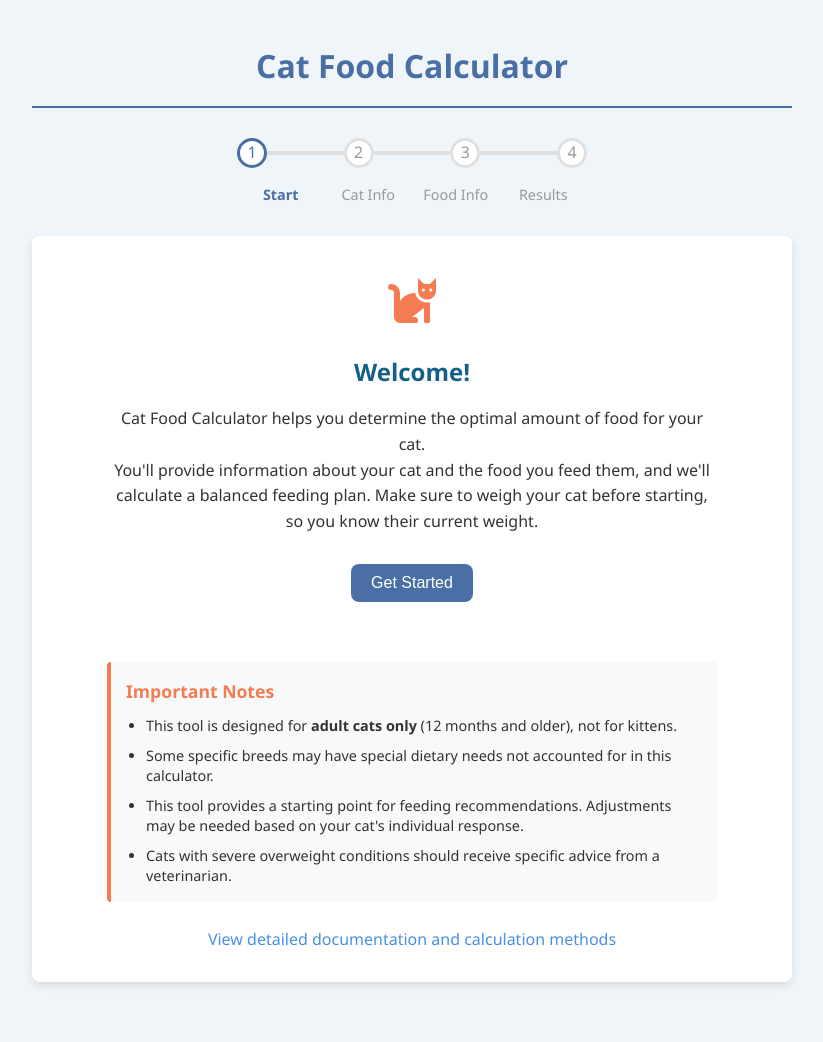
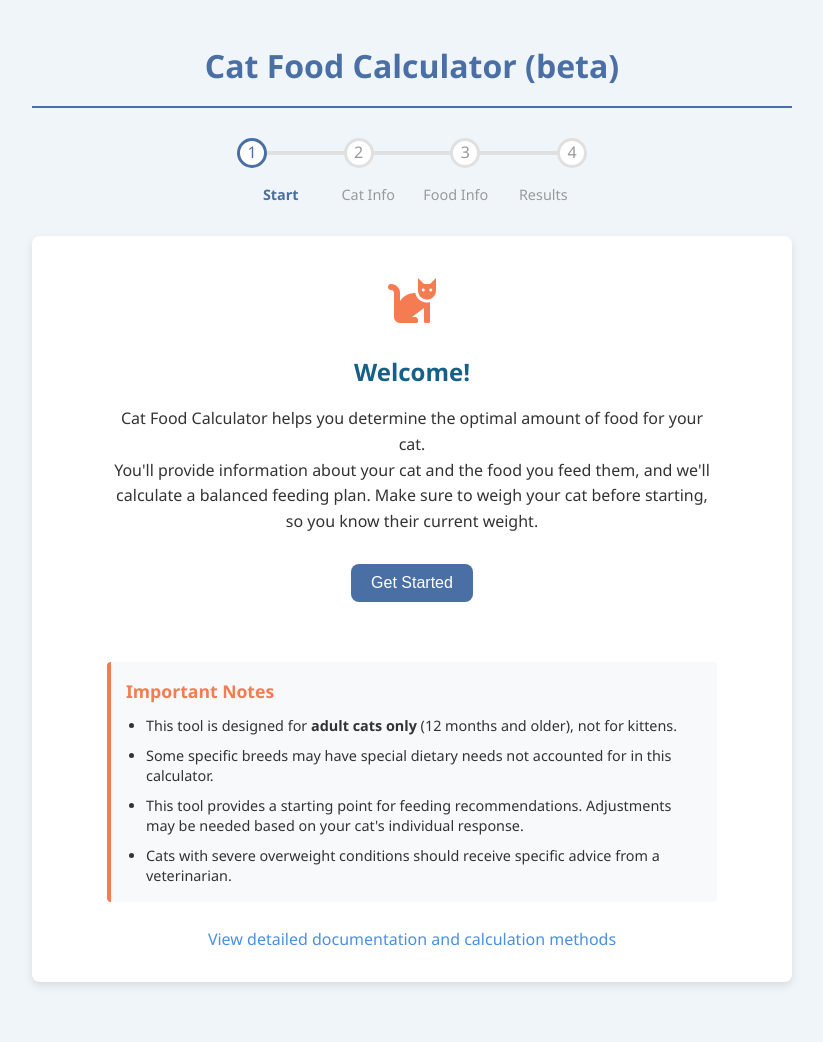
Before and after one commit to tfrenkiel040/website, a Jekyll site: the page Catfoodcalc2/index.html, which Jekyll copies as it is, in a window 1280 px wide. Shown: the whole page, without its empty margins (228-1051 px from the left). Built offline with Jekyll 4.4.1, drawn with Linux system fonts in a browser that asks for light colours.

Commit message:
Update index.html
Added (beta) to page title and h1.

```diff
--- a/Catfoodcalc2/index.html
+++ b/Catfoodcalc2/index.html
@@ -3,14 +3,14 @@
 <head>
     <meta charset="UTF-8">
     <meta name="viewport" content="width=device-width, initial-scale=1.0">
-    <title>Cat Food Calculator</title>
+    <title>Cat Food Calculator (beta)</title>
     <link rel="stylesheet" href="styles.css">
     <link rel="stylesheet" href="https://cdnjs.cloudflare.com/ajax/libs/font-awesome/6.0.0-beta3/css/all.min.css">
 </head>
 <body>
     <div class="container">
         <header class="app-header">
-            <h1>Cat Food Calculator</h1>
+            <h1>Cat Food Calculator (beta)</h1>
         </header>
 
         <div class="progress-container">
```
